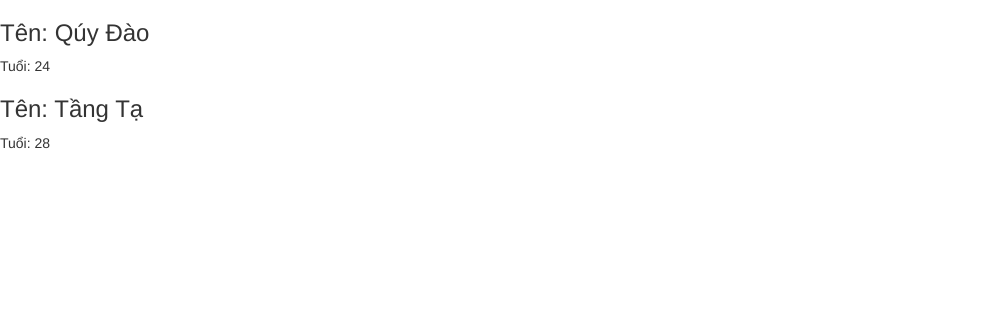
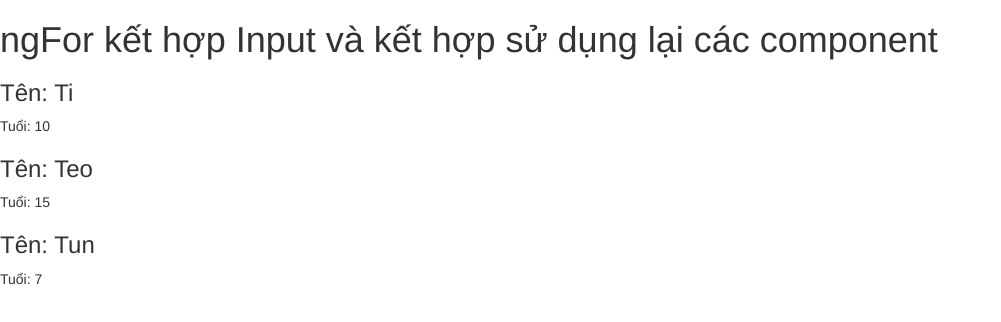
Before and after one commit to ThienBinhHY/LearnAngular4, an Angular app: page / in a window 1280 px wide. Shown: the top 322 px of the page, without its empty margins (0-1001 px from the left). Built offline with nearby package versions, Linux system fonts and the light colour scheme.

Commit message:
ngFor kết hợp Input và kết hợp sử dụng lại các component

```diff
--- a/src/app/app.component.html
+++ b/src/app/app.component.html
@@ -3,5 +3,6 @@
 <!--<app-user-form></app-user-form>-->
 <!--<app-struct></app-struct>-->
 <!--<app-words></app-words>-->
-<app-person name = "Qúy Đào" age = "24"></app-person>
-<app-person name = "Tầng Tạ" age = "28"></app-person>
+<!--<app-person name = "Qúy Đào" age = "24"></app-person>
+<app-person name = "Tầng Tạ" age = "28"></app-person>-->
+<app-list-person></app-list-person>
--- a/src/app/app.module.ts
+++ b/src/app/app.module.ts
@@ -9,6 +9,7 @@
 import { StructComponent } from './struct/struct.component';
 import { WordsComponent } from './words/words.component';
 import { PersonComponent } from './person/person.component';
+import { ListPersonComponent } from './list-person/list-person.component';
 
 @NgModule({
   declarations: [
@@ -19,6 +20,7 @@
     StructComponent,
     WordsComponent,
     PersonComponent,
+    ListPersonComponent,
 ],
   imports: [
     BrowserModule,
--- /dev/null
+++ b/src/app/list-person/list-person.component.html
@@ -0,0 +1,8 @@
+<h1>ngFor kết hợp Input và kết hợp sử dụng lại các component</h1>
+<!--<div *ngFor="let person of arrPeople">
+  <app-person [name]="person.name" [age]="person.age" (removePerson)="removePersonByName($event)"></app-person>
+</div>-->
+<!--k muon dung div-->
+<ng-container *ngFor="let person of arrPeople">
+  <app-person [name]="person.name" [age]="person.age" (removePerson)="removePersonByName($event)"></app-person>
+</ng-container>
--- /dev/null
+++ b/src/app/list-person/list-person.component.ts
@@ -0,0 +1,19 @@
+import { Component, OnInit } from '@angular/core';
+
+@Component({
+  selector: 'app-list-person',
+  templateUrl: './list-person.component.html',
+  styleUrls: ['./list-person.component.css']
+})
+export class ListPersonComponent implements OnInit {
+  arrPeople = [
+    { name: 'Ti', age: 10 },
+    { name: 'Teo', age: 15 },
+    { name: 'Tun', age: 7 }
+  ];
+  constructor() { }
+
+  ngOnInit() {
+  }
+
+}
```
Also changed, not shown: src/app/list-person/list-person.component.css (added), 1 other file (tests, documents, lock files or other folders).
